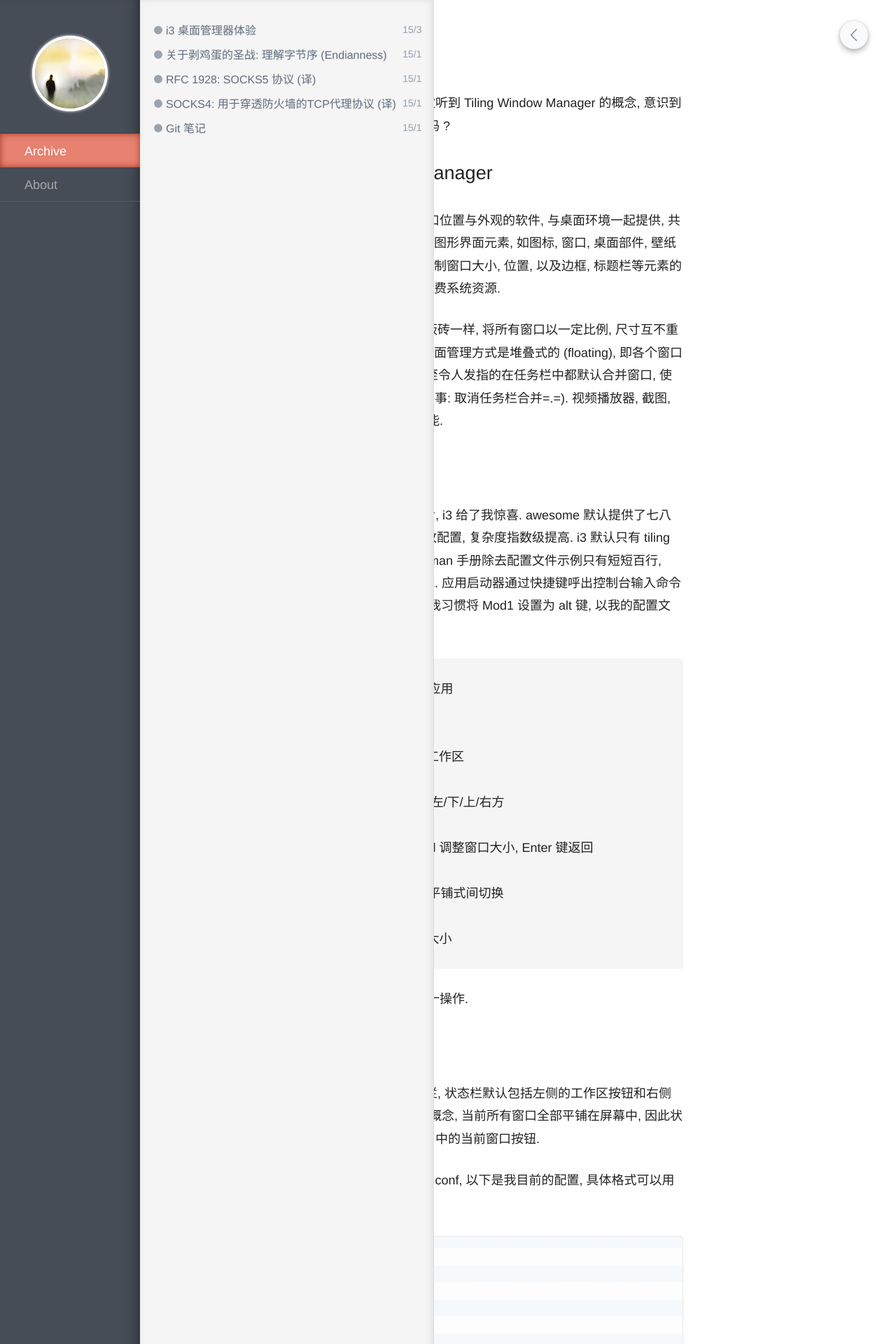
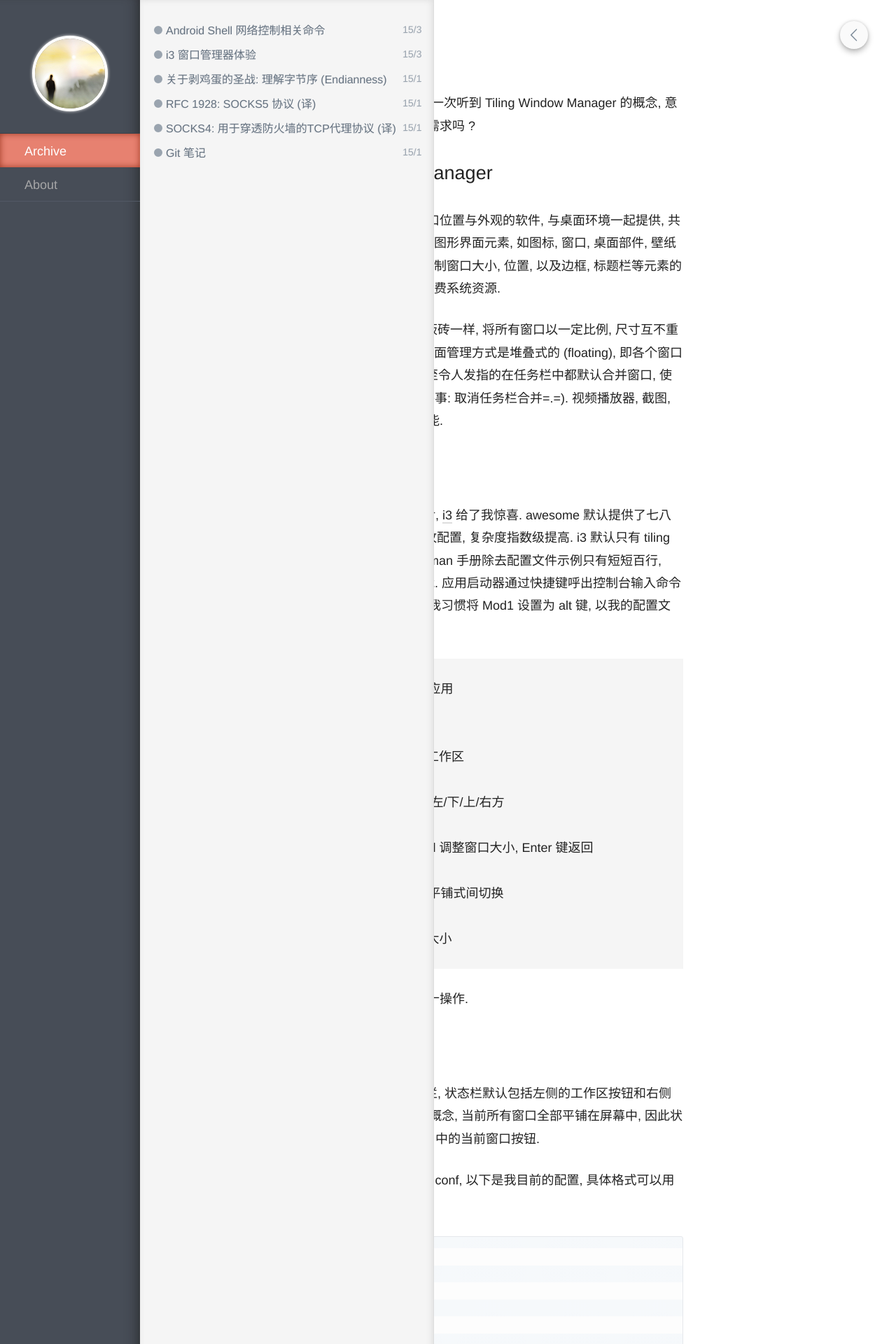
Before and after one commit to watercosmos/watercosmos.github.io, a Jekyll site: the page built from _posts/2015-03-27-i3-window-manager.md, in a window 1280 px wide. Shown: the top 1920 px of the page at 70% size. Built offline with Jekyll 4.4.1, drawn with Linux system fonts in a browser that asks for light colours; part of the change alters nothing that is shown.

Commit message:
add & edit post
1. add android shell network manager post
2. edit i3 window manager post

```diff
--- a/_posts/2015-03-27-i3-window-manager.md
+++ b/_posts/2015-03-27-i3-window-manager.md
@@ -1,10 +1,12 @@
 ---
-title: i3 桌面管理器体验
+title: i3 窗口管理器体验
 ---
 
 
 
-一个多月前在 IPN <内核恐慌> 中第一次听到 Tiling Window Manager 的概念, 意识到这不正是我从未了解但一直存在的需求吗 ?
+一个多月前在 IPN [<内核恐慌>][1] 中第一次听到 Tiling Window Manager 的概念, 意识到这不正是我从未了解但一直存在的需求吗 ?
+
+[1]: http://ipn.li/kernelpanic/
 
 1\. 什么是 Tiling Window Manager
 --------------------------------
@@ -17,7 +19,7 @@ title: i3 桌面管理器体验
 2\. i3
 ------
 
-在不太舒心地体验过 awesome wm 之后, i3 给了我惊喜. awesome 默认提供了七八种窗口模式, 需要学习 Lua 脚本才能修改配置, 复杂度指数级提高. i3 默认只有 tiling 模式, 可一键将指定窗口设置为浮动式, man 手册除去配置文件示例只有短短百行, Mod1 + shift + 方向键几乎涵盖全部功能. 应用启动器通过快捷键呼出控制台输入命令的方式实现, 所有命令输入有补全提示. 我习惯将 Mod1 设置为 alt 键, 以我的配置文件为例, i3 的主要使用操作有:
+在不太舒心地体验过 [awesome][2] wm 之后, [i3][3] 给了我惊喜. awesome 默认提供了七八种窗口模式, 需要学习 Lua 脚本才能修改配置, 复杂度指数级提高. i3 默认只有 tiling 模式, 可一键将指定窗口设置为浮动式, man 手册除去配置文件示例只有短短百行, Mod1 + shift + 方向键几乎涵盖全部功能. 应用启动器通过快捷键呼出控制台输入命令的方式实现, 所有命令输入有补全提示. 我习惯将 Mod1 设置为 alt 键, 以我的配置文件为例, i3 的主要使用操作有:
 
 -   alt + d:             呼出控制台, 输入命令启动应用
 -   alt + Enter:         打开 terminal
@@ -33,6 +35,9 @@ title: i3 桌面管理器体验
 -   alt + 鼠标右键拖动:   改变浮动窗口大小
 
 以上这些命令基本覆盖日常的百分之九十操作.
+
+[2]: http://awesome.naquadah.org/
+[3]: https://i3wm.org/
 
 
 3\. 配置状态栏
--- /dev/null
+++ b/_posts/2015-03-31-android-shell-network-manager.md
@@ -0,0 +1,183 @@
+---
+title: Android Shell 网络控制相关命令
+---
+
+
+
+因为实验室项目需要, 最近在 Android 设备上开发一个简易的通信软件, 涉及到设备网络控制, 为了避免学习 java 和 Android 应用开发时间成本过高, 想到了用 shell 命令的方式曲线救国. 下面是搜集整理的一些实用命令, 在一个 Android 4.3 开发设备上和自己的 Android 5.0 Nexus 4 上测试通过, 需要 root 权限.
+
+
+1\. wpa_supplicant / wpa_cli / hostapd 概述
+---------------------------------
+
+[wpa_supplicant][1] 是运行于客户端的 WPA 加密认证工具, 支持 WPA, WPA2 等加密方式(iwconfig 只能支持 WEP 加密方式). 与 wpa_supplicant 相对应, [hostapd][2] 是用于 AP 的加密认证服务器工具. wpa_supplicant 与 hostapd 均作为守护进程运行于后台, 借助前端控制台工具 wpa_cli 和 hostapd_cli 来进行操作, wpa_cli 和 hostapd_cli 分别包含在 wpa_supplicant 与 hostapd 中.
+
+[1]: http://w1.fi/wpa_supplicant/
+[2]: http://w1.fi/hostapd/
+
+
+2\. WiFi / 移动数据开关
+---------------------
+
+WiFi 开关:
+
+    svc wifi enable
+    svc wifi disable
+
+Cellular Data 开关:
+
+    svc data enable
+    svc data disable
+
+当前 WiFi 状态:
+
+    dumpsys wifi | grep -m 1 Wi-Fi
+
+
+3\. 获取网络信息
+----------------
+
+获取 interface 信息:
+
+    netcfg
+
+interface Up/Down:
+
+    netcfg <interface> {up/down}
+
+获得当前 IP:
+
+    ifconfig <interface>
+    netcfg | grep <interface>
+
+扫描可用网络:
+
+    wpa_cli scan
+    wpa_cli scan_results
+
+获得当前网络 RSSI:
+
+    wpa_cli signal_poll
+
+收发包统计:
+
+    wpa_cli pktcnt_poll
+
+部分设备并不包含 wpa_cli 工具, 可自行安装.
+
+检测当前网络是否可访问互联网:
+
+    var=`ping -c 5 www.baidu.com | grep loss`
+    if [[ ${var:23:1} = "0" ]]; then
+        echo Internet is available
+    fi
+
+笨办法, 通过 ping 百度, 检查丢包数是否为 0 来判断能否连接互联网.
+
+
+4\. 开启 WiFi AP 移动热点模式
+-----------------------------
+
+在 Android 上启动热点比较麻烦 (Linux PC 上也不方便), 但实验室搭档病愈回归后很快就解决了这一难题, 赞.
+
+1.  结束 wpa_supplicant 进程
+2.  加载 wlan 模块 (部分设备需要该步骤, Nexus 4 不需要)
+3.  开启 hostapd
+4.  分配 IP 地址
+
+在我使用的 Android 开发机上, wpa_supplicant 无论如何终止都将自动重启, 无奈只好通过暂时将 /system/bin/wpa_supplicant 重命名为 wpa_supplicant.bak 解决, 关闭 AP 模式后再恢复. 注意 /system 分区默认是只读的, 重命名 wpa_supplicant 前需要将其重新挂载为读写模式.
+
+AP 配置信息事先写入 /data/misc/wifi/hostapd.conf 文件, 可以在系统设置界面完成.
+
+下面是执行脚本:
+
+    # make sure wpa_supplicant is terminated
+    # on some devices, execute this:
+    mount -o remount,rw /system
+    mv /system/bin/wpa_supplicant /system/bin/wpa_supplicant.bak
+
+    var1=`ps | grep wpa_supplicant`
+    if [[ $var1 != "" ]]; then
+        wpa_sup=${var1:9:7}
+        kill $wpa_sup
+    fi
+
+    # on some devices like Nexus 4, this is enough:
+    svc wifi disable
+
+    # insmod wlan module, this is not necessary on some devices
+    insmod /system/lib/modules/wlan.ko
+    sleep 1
+    netcfg wlan0 up
+
+    # make sure hostapd is not running
+    var2=`ps | grep hostapd`
+    if [[ $var2 != "" ]]; then
+        hostapd=${var2:9:7}
+        kill $hostapd
+    fi
+
+    #run hostapd daemon in the background
+    chmod 770 /data/misc/wifi/hostapd.conf
+    hostapd -B /data/misc/wifi/hostapd.conf
+
+    #assign IP to interface wlan0
+    ifconfig wlan0 192.168.1.1 netmask 255.255.255.0
+
+关闭 AP 模式只需要 `kill` 掉 hostapd 进程即可. 恢复 wpa_supplicant 文件后执行 `svc wifi enable` 即可以正常模式打开 WiFi 功能. somehow 在我的开发机上 wpa_supplicant 被重命名后再也无法重启进程, reboot 解决一切 (捂脸).
+
+
+5\. 连接/切换 WLAN 网络
+-----------------------
+
+在未保存任何可用 WLAN 网络的情况下 (/data/misc/wifi/wpa_supplicant.conf 内没有网络记录), 打开 WiFi, 确认 wpa_supplicant 正在运行, 输入 `wpa_cli` 进入 wpa_cli 控制台. (如上文提到的扫描网络, 获得 RSSI 等命令, 可在 shell 内直接输入 `wpa_cli <option> [command]` 执行相关命令, 但注意这种方式下需要用单引号包含双引号内的字符串, 如 '"string"'.)
+
+    $ wpa_cli
+    # 检查当前网络, 此时应该为空, 若非空, 下面添加网络时注意避开已存在网络 ID
+    # 或调用 remove_network <network id> 删除现有网络
+    > list_network
+    # 扫描并显示扫描结果, 从中获得可用网络的 SSID
+    > scan
+    > scan_results
+    # 添加一个 network id 为 0 的网络
+    > add_network 0
+    # 以 CMCC 为例, 将网络 0 的 SSID 设置为 CMCC
+    > set_network 0 ssid "CMCC"
+    # 设置密码
+    > set_network 0 psk "password"
+    # 开启网络 0
+    > enable_network 0
+    # 选择网络 0 进行连接
+    > select_network 0
+
+此时若从打印日志中发现 CTRL-EVENT-CONNECTED, 则连接成功.
+
+    # 断开连接
+    > disconnect
+    # 重新连接
+    > reconnect
+    # 按以上步骤添加新的网络, 选择新网络并连接
+    > enable_network <network id>
+    > select_network <network id>
+    # 注意, select 新网络后会自动 disable 之前的网络
+    # 保存当前配置的网络, 下一次打开 WiFi 后将自动连接已保存网络
+    > save_config
+    # 退出 wpa_cli 控制台
+    > quit
+
+若需要保存多个网络, 注意在 `save_config` 以前 enable 所有网络. 另外可以设置各个网络的优先级, 当下一次打开 WiFi 时, 将自动连接优先级高的网络.
+
+    > set_network <network id> priority <num>
+
+保存配置后, 可以打开 wpa_supplicant 的配置文件, 查看配置内容.
+
+    $ cat /data/misc/wifi/wpa_supplicant.conf
+    ctrl_interface=wlan0
+    update_config=1
+    ...
+
+    network={
+            ssid="CMCC"
+            psk="aaaaaaaa"
+            priority=1
+    }
```
